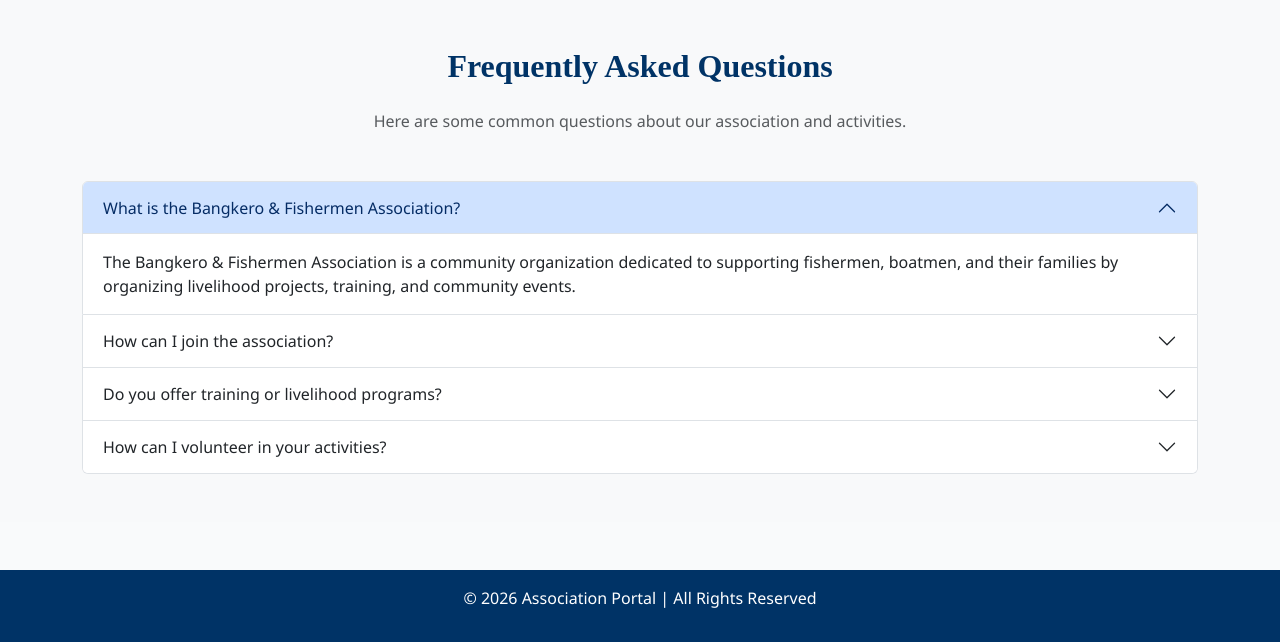
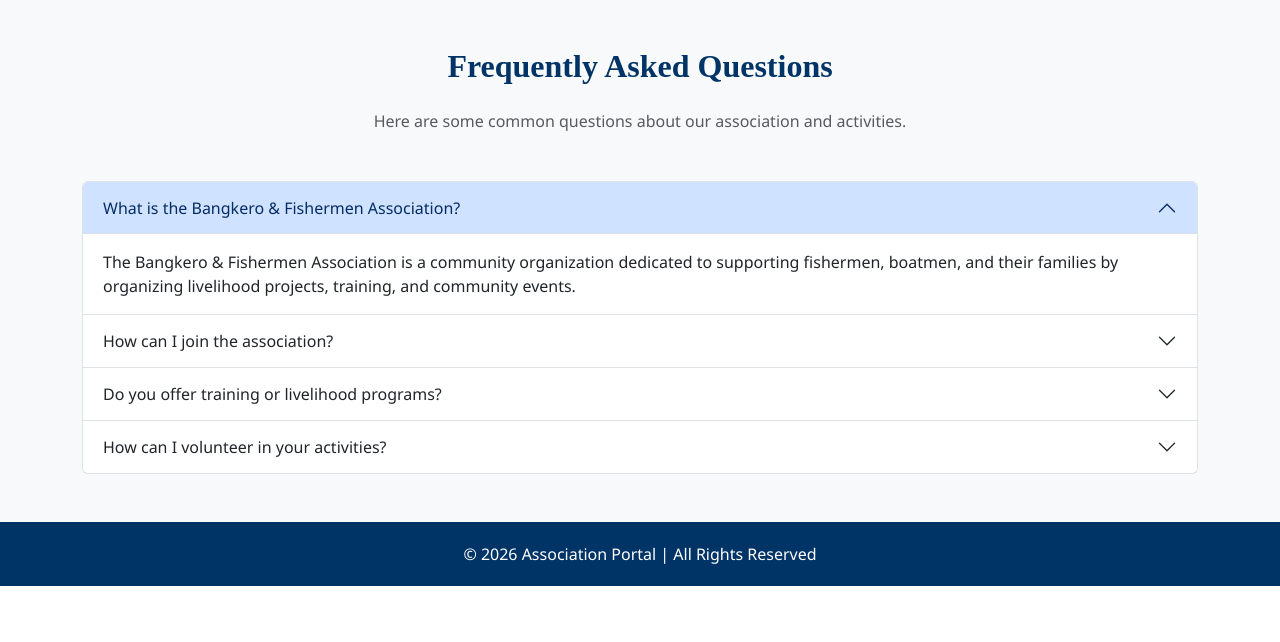
Before and after one commit to jovelynbuena/bangkero_system, a PHP site: page /bangkero_system/index/home/events.php in a window 1280 px wide. Shown: the part 2604-3246 px from the top of the page. After the commit the page ends 3190 px from the top, so only its background shows below. Run offline with PHP 8.4, Linux system fonts and the light colour scheme; data comes from the database, SQL or seed files in the repository; data that the repository does not hold is empty.

Commit message:
footer and user home updated, footer fix at user hone

```diff
--- a/index/home/partials/footer.php
+++ b/index/home/partials/footer.php
@@ -1,6 +1,6 @@
 <!-- Footer -->
-<footer class="mt-5">
-  <div class="text-center p-3" style="background-color: #003366; color: white;">
-    <p>&copy; <?php echo date("Y"); ?> Association Portal | All Rights Reserved</p>
+<footer style="background-color: #003366; color: white; padding: 20px 0; width: 100%;">
+  <div class="container text-center">
+    <p class="mb-0">&copy; <?php echo date("Y"); ?> Association Portal | All Rights Reserved</p>
   </div>
 </footer>
```
Also changed, not shown: index/home/user_home.php (+9 -11 lines).
